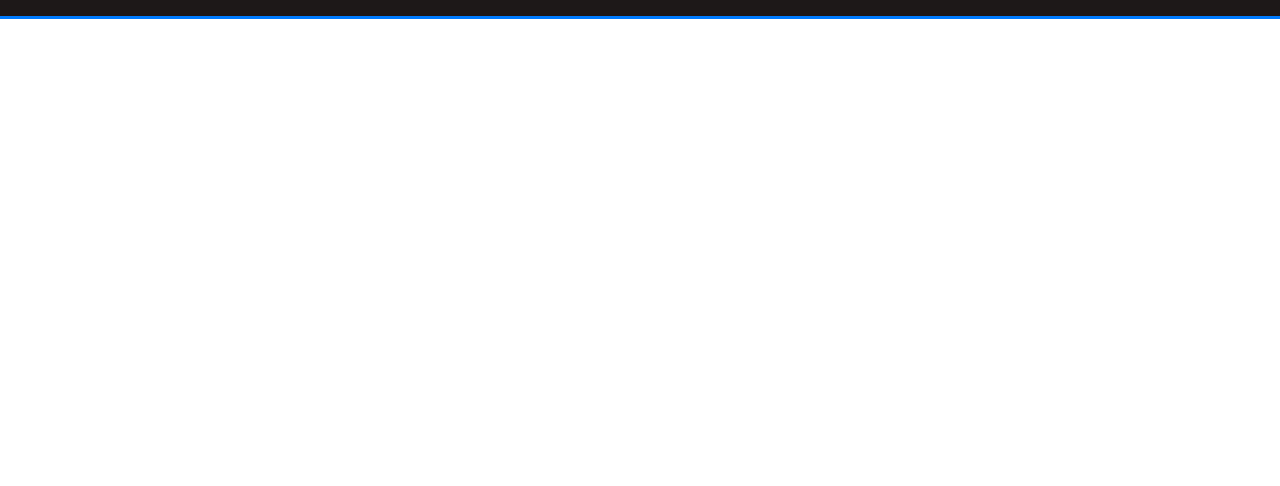
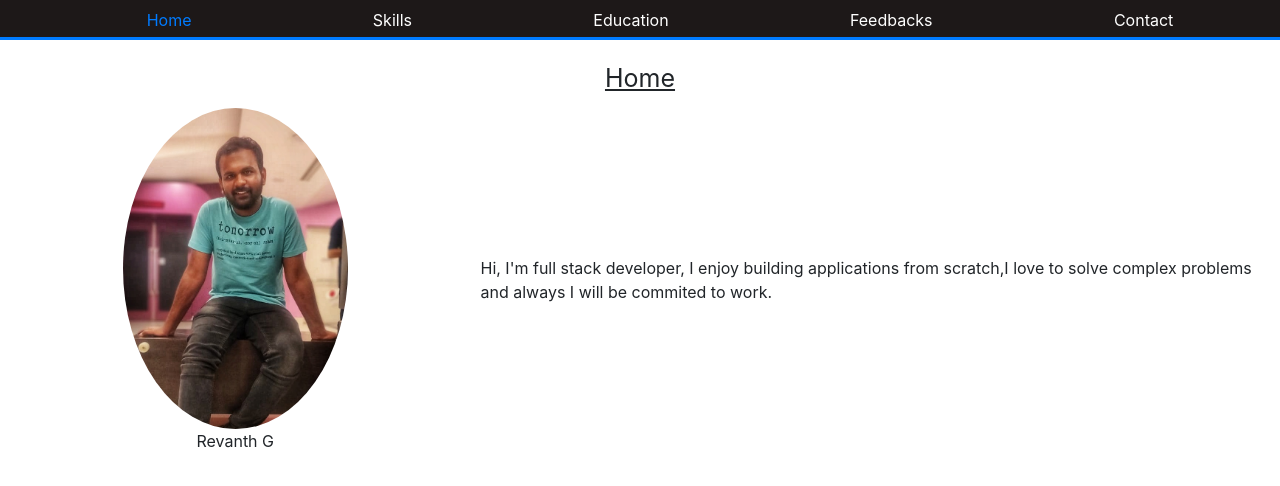
Before and after one commit to RevanthGovindan/portfolio, a React (Create React App) app: page / in a window 1280 px wide. Shown: the top 486 px of the page. Built offline with nearby package versions, Linux system fonts and the light colour scheme.

Commit message:
home page changes

```diff
--- a/public/index.html
+++ b/public/index.html
@@ -22,16 +22,7 @@
       work correctly both with client-side routing and a non-root public URL.
       Learn how to configure a non-root public URL by running `npm run build`.
     -->
-  <title>React App</title>
-  <script src="https://code.jquery.com/jquery-3.3.1.slim.min.js"
-    integrity="sha384-q8i/X+965DzO0rT7abK41JStQIAqVgRVzpbzo5smXKp4YfRvH+8abtTE1Pi6jizo"
-    crossorigin="anonymous"></script>
-  <script src="https://cdnjs.cloudflare.com/ajax/libs/popper.js/1.14.7/umd/popper.min.js"
-    integrity="sha384-UO2eT0CpHqdSJQ6hJty5KVphtPhzWj9WO1clHTMGa3JDZwrnQq4sF86dIHNDz0W1"
-    crossorigin="anonymous"></script>
-  <script src="https://stackpath.bootstrapcdn.com/bootstrap/4.3.1/js/bootstrap.min.js"
-    integrity="sha384-JjSmVgyd0p3pXB1rRibZUAYoIIy6OrQ6VrjIEaFf/nJGzIxFDsf4x0xIM+B07jRM"
-    crossorigin="anonymous"></script>
+  <title>Revanth G</title>
 </head>
 
 <body class="fillheight fillwidth">
--- a/src/App.css
+++ b/src/App.css
@@ -35,8 +35,9 @@ a:hover{
 .navbar{
   width: 100%;
   background-color: #1d1818;
-  position: fixed;
+  height: 40px;
   border-bottom: 3px solid #007bff;
+  color: white;
 }
 
 section {
@@ -58,3 +59,24 @@ section .container {
   text-align: center;
   padding-top: 20px;
 }
+
+.navbar-ul{
+  width: 100%;
+    list-style: none;
+    display: flex;
+    flex-direction: row;
+    justify-content: space-around;
+    margin-bottom: 0px;
+}
+
+.navbar-ul > li {
+  cursor: pointer;
+}
+
+.navbar-ul > li.active {
+  color: #007bff;
+}
+
+.container-body{
+  height: calc(100% - 40px);
+}
--- a/src/App.js
+++ b/src/App.js
@@ -1,21 +1,48 @@
-import React from 'react';
+import React, { useState } from 'react';
 import Home from './components/Home';
 import Contact from './components/Contact';
 import Feedbacks from './components/Feedbacks';
 import Skills from './components/Skills';
 import Work from './components/Work';
 import Education from './components/Education';
+import { navBar } from './constants';
 import './App.css';
 
 function App() {
+  const [currentTab, setCurrentTab] = useState(navBar.HOME)
+  const components = {
+    HOME: <Home />, SKILLS: <Skills />, EDUCATION: <Education />,
+    FEEDBACKS: <Feedbacks />, CONTACT: <Contact />
+  }
+
   return (
     <div className="App fillheight fillwidth">
-      <nav class="flex navbar">
-
-
+      <nav className="flex navbar">
+        <ul className="navbar-ul">
+          <li className={(currentTab === navBar.HOME ? "active" : '')}
+            onClick={() => setCurrentTab(navBar.HOME)}>
+            Home
+          </li>
+          <li className={(currentTab === navBar.SKILLS ? "active" : '')}
+            onClick={() => setCurrentTab(navBar.SKILLS)}>
+            Skills
+          </li>
+          <li className={(currentTab === navBar.EDUCATION ? "active" : '')}
+            onClick={() => setCurrentTab(navBar.EDUCATION)}>
+            Education
+          </li>
+          <li className={(currentTab === navBar.FEEDBACKS ? "active" : '')}
+            onClick={() => setCurrentTab(navBar.FEEDBACKS)}>
+            Feedbacks
+          </li>
+          <li className={(currentTab === navBar.CONTACT ? "active" : '')}
+            onClick={() => setCurrentTab(navBar.CONTACT)}>
+            Contact
+          </li>
+        </ul>
       </nav>
-      <div className="container-body fillheight fillwidth">
-
+      <div className="container-body fillwidth">
+        {components[currentTab]}
       </div>
     </div>
   );
--- a/src/components/Feedbacks.jsx
+++ b/src/components/Feedbacks.jsx
@@ -1,15 +1,19 @@
 import React from 'react';
 
 
-function Feedback() {
+function Feedbacks() {
     return (
-        <div className="container feedback fillwidth fillheight">
+        <div className="container feedback fillwidth">
             <div className="headers">
                 <span>Feedback</span>
+            </div>
+            <div className="feedback">
+
+
             </div>
 
         </div>
     );
 }
 
-export default Feedback;
+export default Feedbacks;
--- a/src/components/Home.jsx
+++ b/src/components/Home.jsx
@@ -1,18 +1,26 @@
 import React from 'react';
-
+import user from '../assets/user.jpeg';
 
 function Home() {
     return (
-        <div className="container fillwidth fillheight">
+        <div className="fillwidth">
             <div className="headers">
                 <span>Home</span>
             </div>
             <div className="home">
                 <div className="my-name">
-
+                    <div className="img-body">
+                        <img className="my-image" src={user} alt="Avatar" />
+                    </div>
+                    <div>
+                        <span>Revanth G</span>
+                    </div>
                 </div>
                 <div className="description">
-
+                    <span>
+                        Hi, I'm full stack developer, I enjoy building applications from scratch,I love to
+                        solve complex problems and always I will be commited to work.
+                    </span>
                 </div>
             </div>
         </div>
--- a/src/constants.js
+++ b/src/constants.js
@@ -1,8 +1,8 @@
 export const navBar = {
-    'HOME':HOME,
-    'SKILLS':SKILLS,
-    'EDUCATION':EDUCATION,
-    'FEEDBACKS':FEEDBACKS,
-    'ABOUTME':ABOUTME,
-    'CONTACT':CONTACT
+    HOME:'HOME',
+    SKILLS:'SKILLS',
+    EDUCATION:'EDUCATION',
+    FEEDBACKS:'FEEDBACKS',
+    WORK:'WORK',
+    CONTACT:'CONTACT'
 }
--- a/src/css/home.css
+++ b/src/css/home.css
@@ -5,3 +5,28 @@
   justify-content: space-evenly;
   align-items: center;
 }
+
+.my-name{
+  padding:10px;
+  white-space: nowrap;
+  min-width: 200px;
+  display: flex;
+  justify-content: center;
+  flex-direction: column;
+  align-items: center;
+}
+
+.img-body{
+  display: flex;
+  justify-content: center;
+  align-items: center;
+}
+
+.description{
+  padding:10px;
+}
+
+.my-image{
+  max-width: 50%;
+  border-radius: 50%;
+}
```
